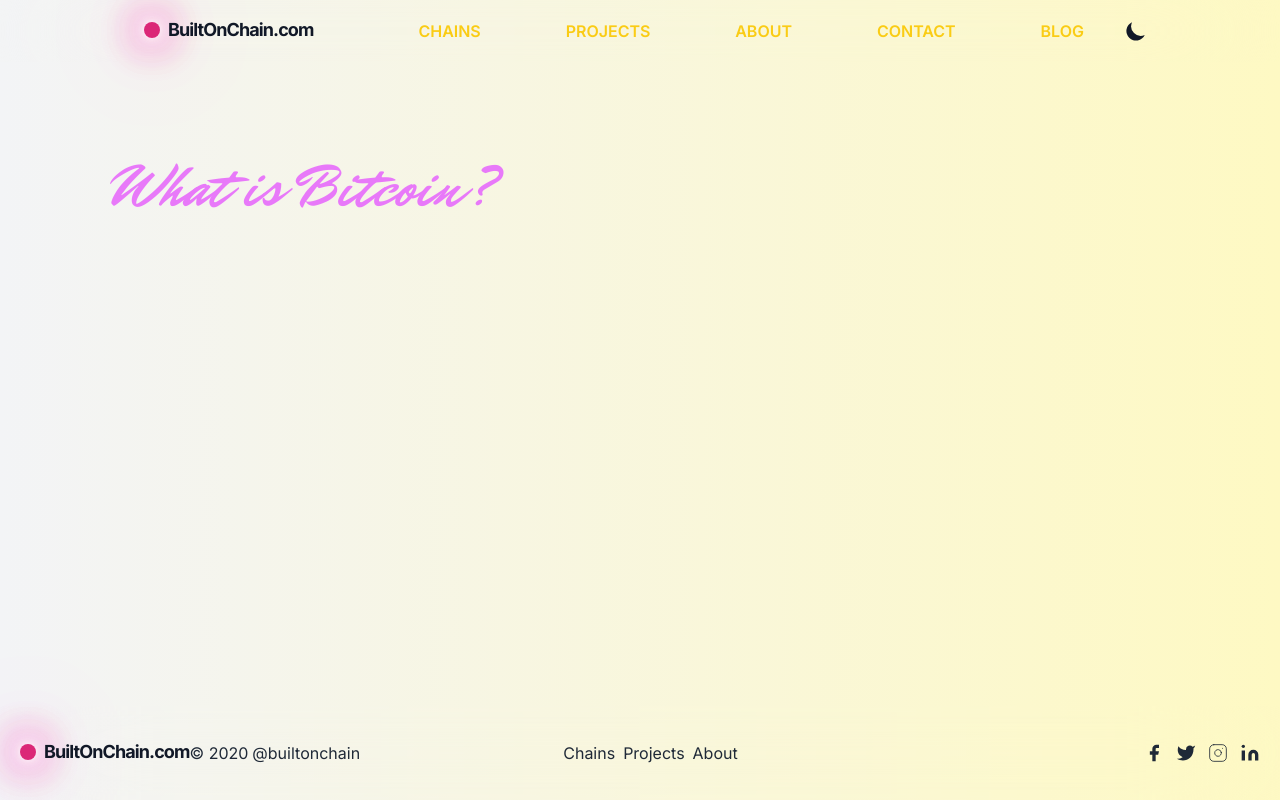
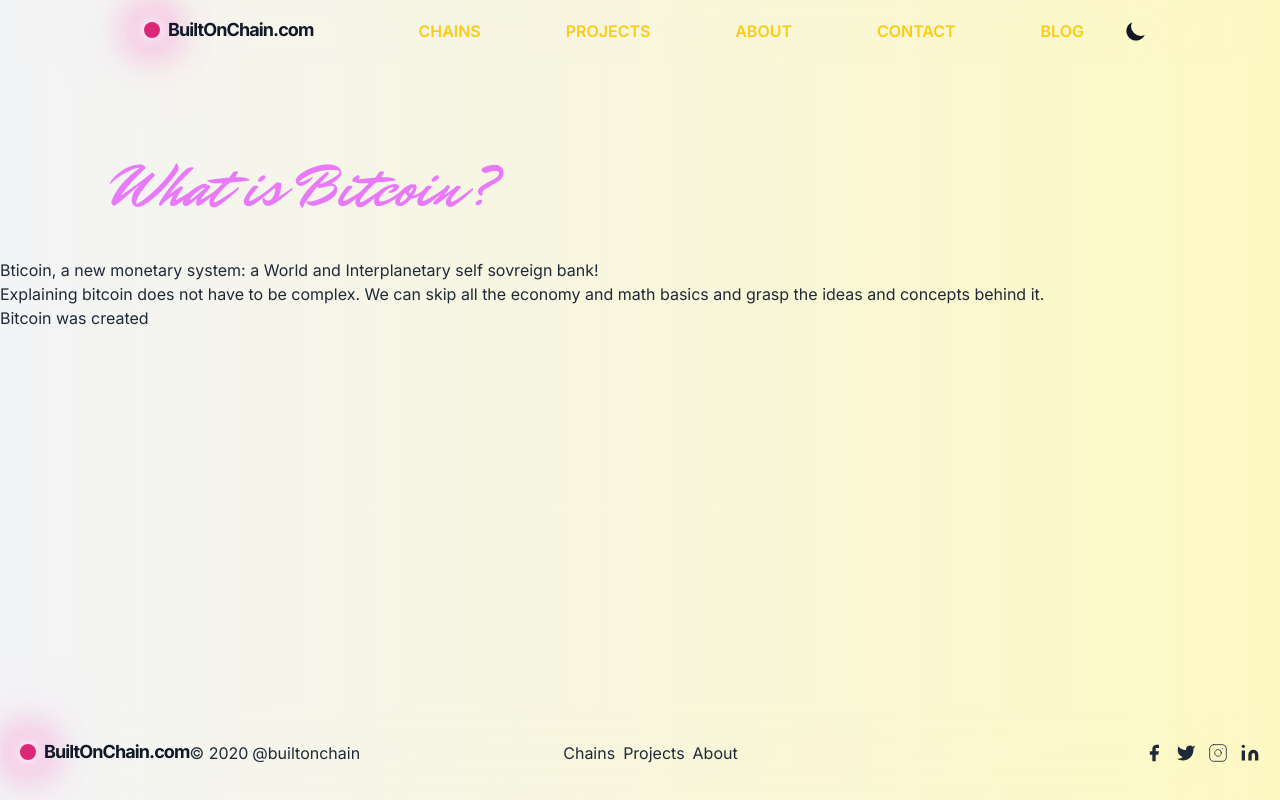
Before and after one commit to lorenzo1975/BuiltOnChain, a Next.js app: page /chains/bitcoin in a window 1280 px wide. Built offline with nearby package versions, Linux system fonts and the light colour scheme; what @tailwindcss/typography would draw is missing.

Commit message:
added basic pages and prose dark mode for mdx articles

```diff
--- a/pages/chains/bitcoin.js
+++ b/pages/chains/bitcoin.js
@@ -1,6 +1,12 @@
+import { NextSeo } from 'next-seo';
 export default function bitcoin() {
-    return (
-        <section className="justify-center pt-24 body-font">
+  return (
+    <>
+      <NextSeo
+        title="What is bitcoin, explained simple"
+        description="The best explanation of bitcoin"
+      />
+      <section className="justify-center pt-24 body-font">
         <div className="container px-5 mx-auto lg:px-28">
           <div className="flex flex-wrap px-6 lg:px-0 lg:mb-10">
             <h2 className="mb-4 text-2xl font-medium text-fuchsia-400 lg:text-6xl title-font font-dafoe lg:mb-0">
@@ -9,5 +15,17 @@ export default function bitcoin() {
           </div>
         </div>
       </section>
-    )
+      <article className="prose dark:prose-dark lg:prose-xl">
+        <h1>
+          Bticoin, a new monetary system: a World and Interplanetary self
+          sovreign bank!
+        </h1>
+        <p>
+          Explaining bitcoin does not have to be complex. We can skip all the
+          economy and math basics and grasp the ideas and concepts behind it.
+        </p>
+        <p>Bitcoin was created</p>
+      </article>
+    </>
+  );
 }
--- /dev/null
+++ b/pages/chains/blockchain101.js
@@ -0,0 +1,13 @@
+export default function blockchain101() {
+  return (
+    <section className="justify-center pt-24 body-font">
+      <div className="container px-5 mx-auto lg:px-28">
+        <div className="flex flex-wrap px-6 lg:px-0 lg:mb-10">
+          <h2 className="mb-4 text-2xl font-medium text-fuchsia-400 lg:text-6xl title-font font-dafoe lg:mb-0">
+            What is Blockchain?
+          </h2>
+        </div>
+      </div>
+    </section>
+  );
+}
--- a/tailwind.config.js
+++ b/tailwind.config.js
@@ -103,11 +103,79 @@ module.exports = {
         '18xl': '16rem',
         '19xl': '17rem',
         '20xl': '18rem'
-      }
+      },
+      typography: (theme) => ({
+        dark: {
+          css: [
+            {
+              color: theme('colors.gray.400'),
+              '[class~="lead"]': {
+                color: theme('colors.gray.300')
+              },
+              a: {
+                color: theme('colors.white')
+              },
+              strong: {
+                color: theme('colors.white')
+              },
+              'ol > li::before': {
+                color: theme('colors.gray.400')
+              },
+              'ul > li::before': {
+                backgroundColor: theme('colors.gray.600')
+              },
+              hr: {
+                borderColor: theme('colors.gray.200')
+              },
+              blockquote: {
+                color: theme('colors.gray.200'),
+                borderLeftColor: theme('colors.gray.600')
+              },
+              h1: {
+                color: theme('colors.white')
+              },
+              h2: {
+                color: theme('colors.white')
+              },
+              h3: {
+                color: theme('colors.white')
+              },
+              h4: {
+                color: theme('colors.white')
+              },
+              p: {
+                color: theme('colors.white')
+              },
+              'figure figcaption': {
+                color: theme('colors.gray.400')
+              },
+              code: {
+                color: theme('colors.white')
+              },
+              'a code': {
+                color: theme('colors.white')
+              },
+              pre: {
+                color: theme('colors.gray.200'),
+                backgroundColor: theme('colors.gray.800')
+              },
+              thead: {
+                color: theme('colors.white'),
+                borderBottomColor: theme('colors.gray.400')
+              },
+              'tbody tr': {
+                borderBottomColor: theme('colors.gray.600')
+              }
+            }
+          ]
+        }
+      })
     }
   },
   variants: {
-    extend: {}
+    extend: {
+      typography: ['dark']
+    }
   },
   plugins: [
     require('tailwindcss-textshadow'),
```
Also changed, not shown: data/pages/about.mdx (deleted, +0 -26 lines).
